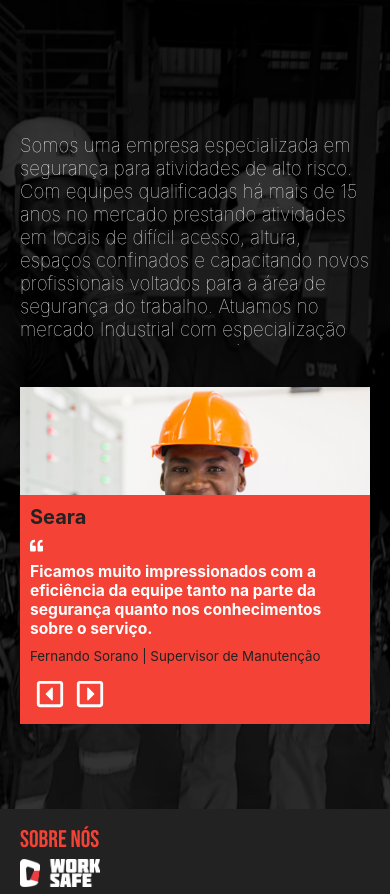
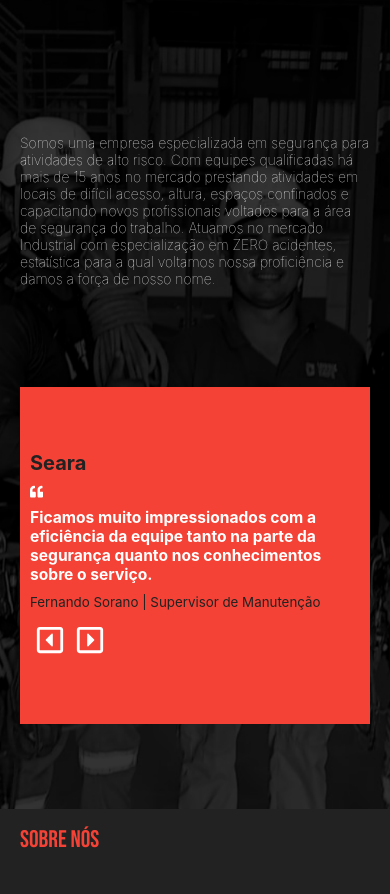
Before and after one commit to julioa-adl/worksafe, a React (Create React App) app: page / in a window 390 px wide. Shown: the part 3340-4234 px from the top of the page. Built offline with nearby package versions, Linux system fonts and the light colour scheme.

Commit message:
att mobile footer e direitos

```diff
--- a/src/styles/style.components/aboutUs.css
+++ b/src/styles/style.components/aboutUs.css
@@ -170,6 +170,7 @@
     /* overflow-y: scroll; */
     margin: 0 !important;
     padding-right: 20px !important;
+    font-size: 14px;
   }
 
   .titles {
@@ -183,10 +184,11 @@
   }
 
   .img_depoiment {
-    width: 100%;
+    display: none;
+    /* width: 100%;
     background-position: top !important;
     background-repeat: repeat !important;
-    background-size: cover !important;
+    background-size: cover !important; */
   }
 
   .icon_triangle {
--- a/src/styles/style.components/direitos.css
+++ b/src/styles/style.components/direitos.css
@@ -13,6 +13,7 @@
   .direitos_container {
     font-size: 12px;
     text-align: center;
+    height: 6vh;
   }
 
 }
--- a/src/styles/style.section/footer.css
+++ b/src/styles/style.section/footer.css
@@ -157,7 +157,7 @@
 @media (max-width: 900px) {
   .footer_container {
     flex-direction: column;
-    height: 60vh;
+    height: 100vh;
   }
 
   .footer_container div {
```
